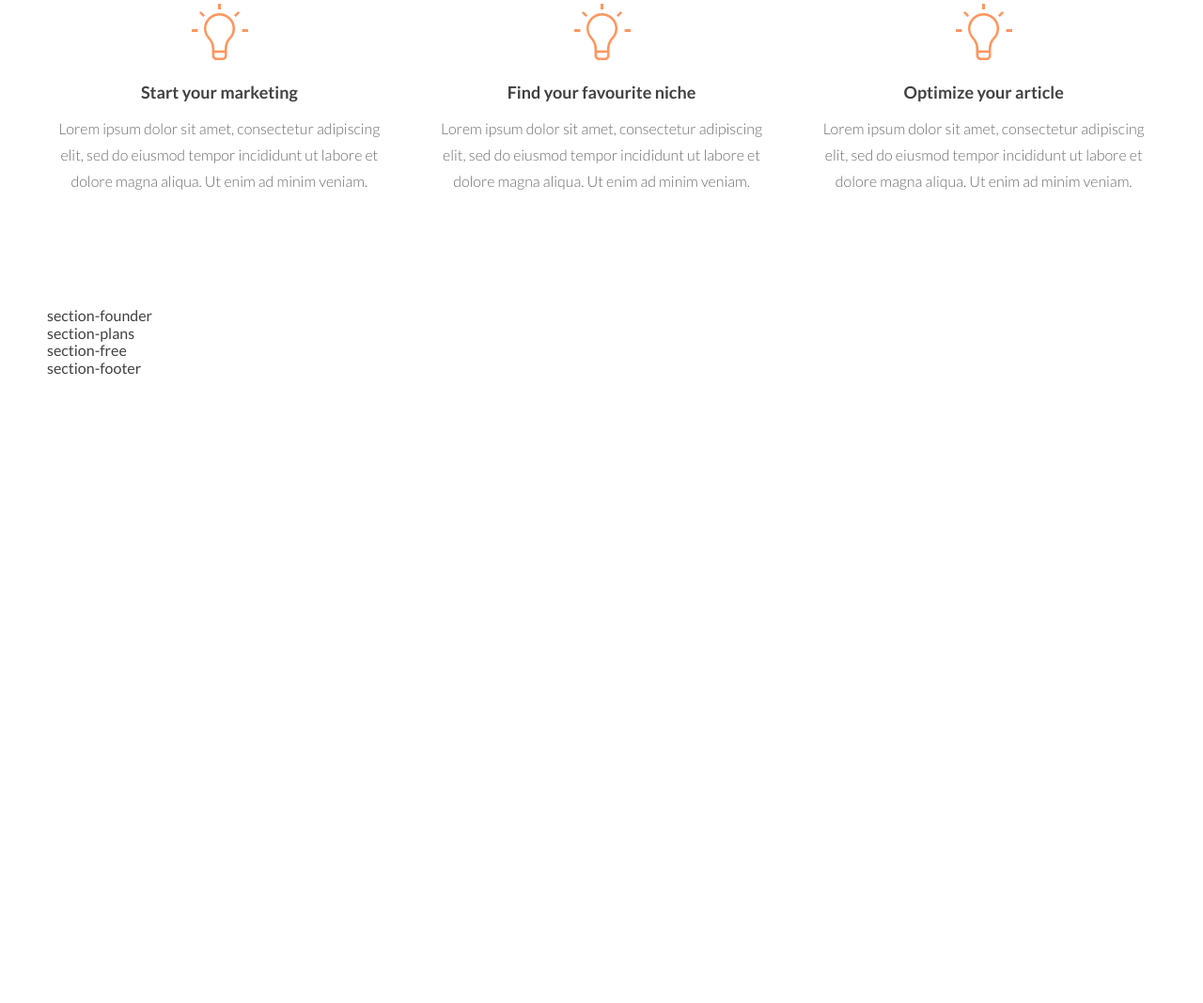
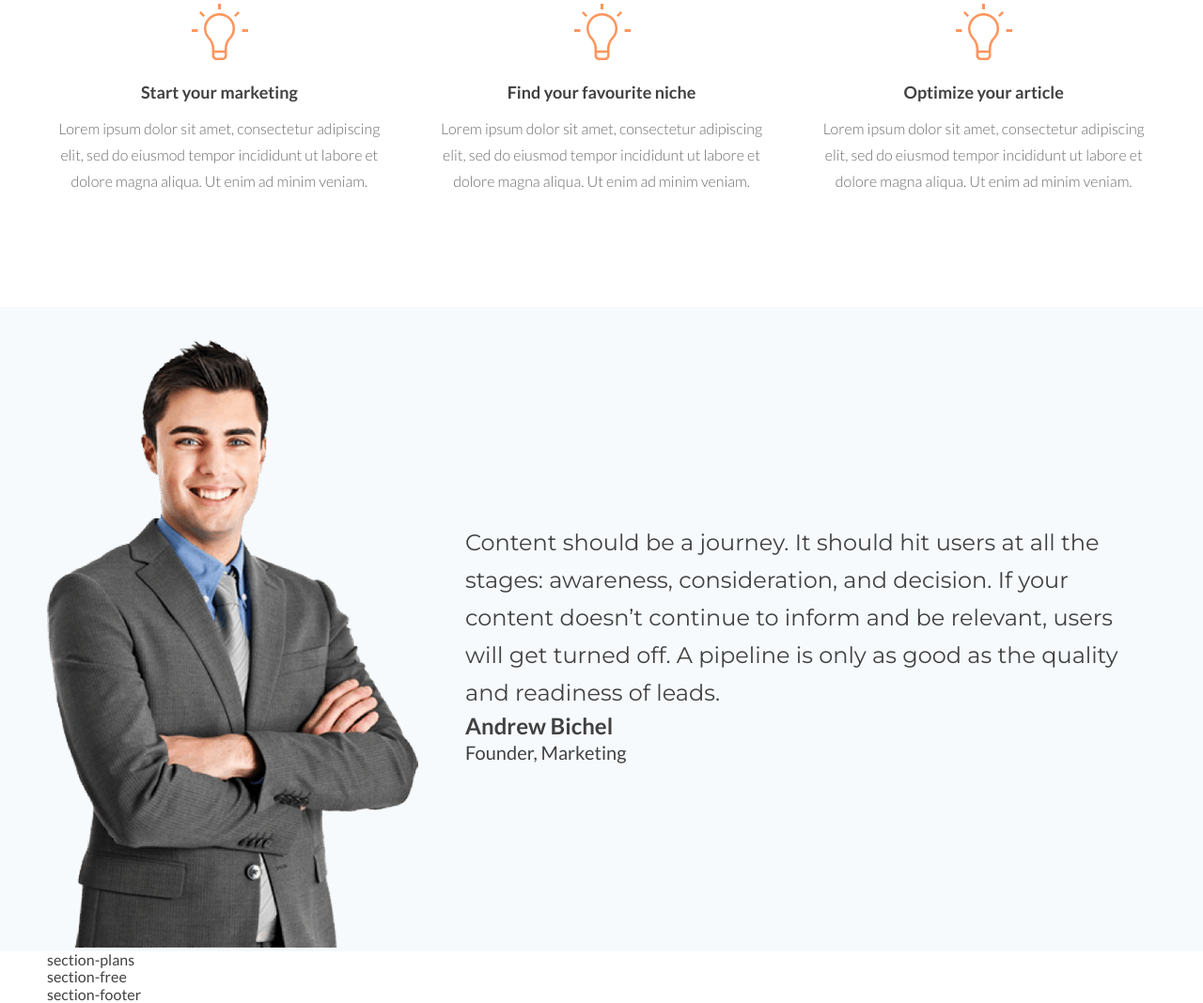
Before and after one commit to RamonBdu/marketika-landing, a plain HTML site: page index.html in a window 1280 px wide. Shown: the part 1550-2618 px from the top of the page at 94% size. Before the commit the page ends 1951 px from the top, so only its background shows below. Drawn offline with Linux system fonts and the light colour scheme.

Commit message:
add founder

```diff
--- a/index.html
+++ b/index.html
@@ -114,7 +114,21 @@
   <!-- Founder -->
   <section class="section-outer section-founder">
     <div class="section-inner">
-      section-founder
+      <div class="section-founder__img">
+        <img src="img/img-founder.png" alt="man">
+      </div>
+      <div class="section-founder__content">
+      <div class="section-founder__content-text">
+        Content should be a journey. It should hit users at
+        all the stages: awareness, consideration, and
+        decision. If your content doesn’t continue to inform
+        and be relevant, users will get turned off. A pipeline
+        is only as good as the quality and readiness of
+        leads.
+      </div>
+      <div class="section-founder__content-name">Andrew Bichel</div>
+      <div class="section-founder__content-post">Founder, Marketing</div>
+      </div>
     </div>
   </section>
   <!-- / Founder -->
--- a/scss/style.scss
+++ b/scss/style.scss
@@ -199,3 +199,40 @@ body {
   }
 }
 // === / Promo ===
+
+// === / Founder ===
+.section-founder {
+  background-color: #f6fafd;
+  padding-top: 34px;
+
+  .section-inner {
+    display: flex;
+  }
+
+  &__img {
+    align-self: flex-end;
+  }
+
+  &__content {
+    align-self: center;
+    padding-left: 50px;
+
+    &-text {
+      @include font-montserrat;
+      font-size: 24px;
+      line-height: 40px;
+    }
+
+    &-name {
+      font-size: 24px;
+      line-height: 29px;
+      font-weight: 700;
+    }
+
+    &-post {
+      font-size: 20px;
+      line-height: 29px;
+    }
+  }
+}
+// === / Founder ===
```
Also changed, not shown: css/style.css, img/img-founder.png (added), 1 other file.
